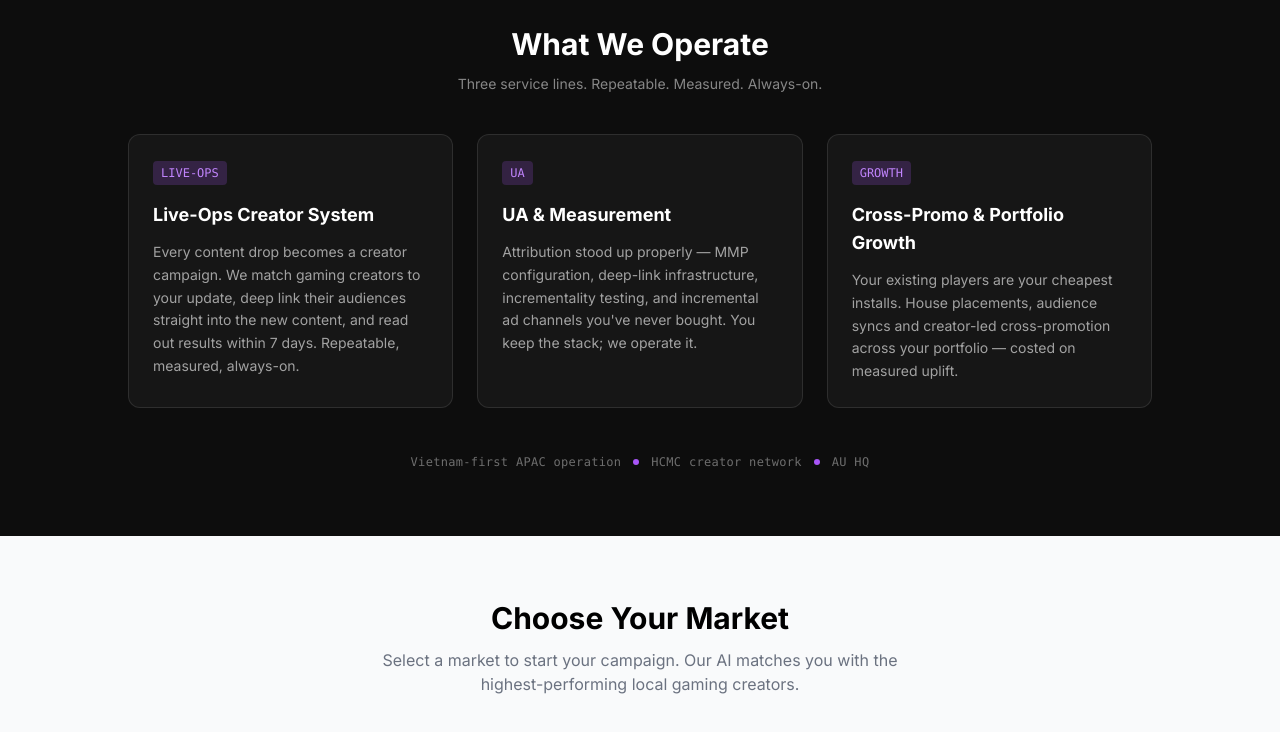
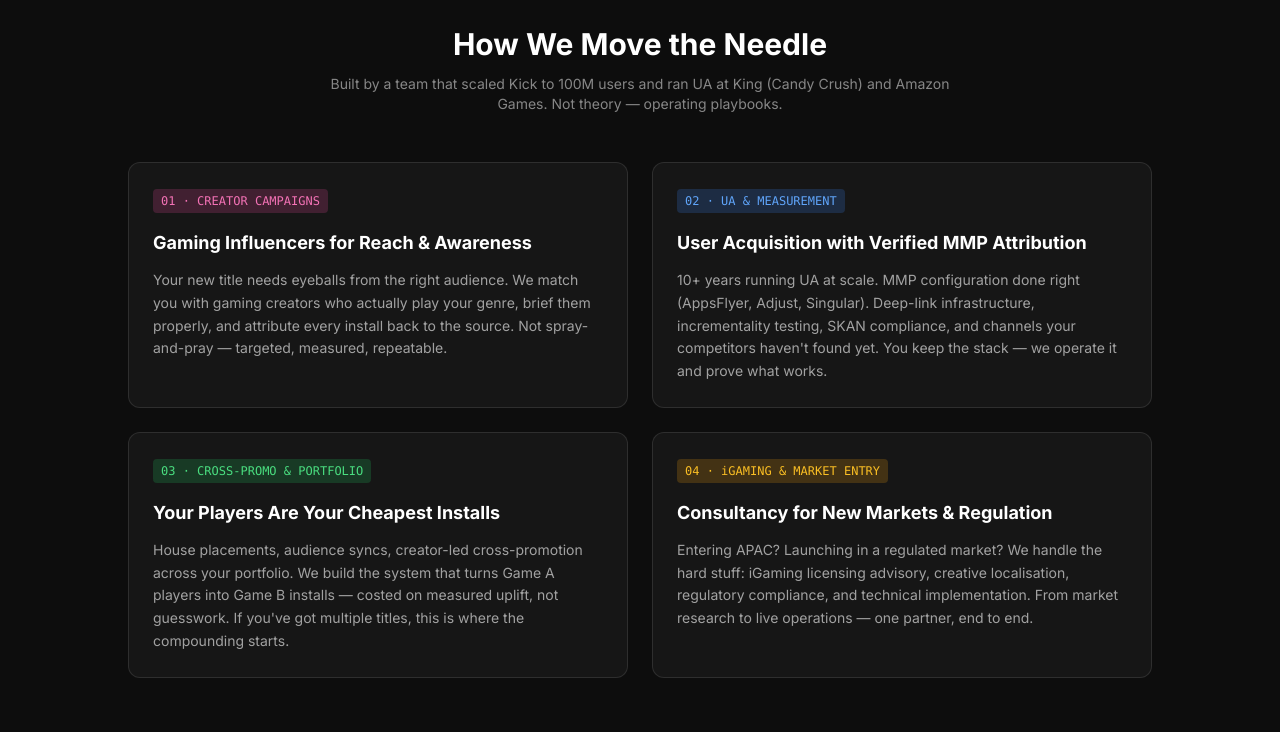
Before and after one commit to joelamoskirk-dotcom/gamefluence, a Next.js app: page / in a window 1280 px wide. Shown: the part 1020-1752 px from the top of the page. Built offline with nearby package versions, Linux system fonts and the light colour scheme.

Commit message:
Homepage overhaul: 4 service pillars, personality, creator page 'Get Paid to Game'

```diff
--- a/app/creators/page.tsx
+++ b/app/creators/page.tsx
@@ -7,19 +7,22 @@ export default function CreatorsPage() {
     <main className="container mx-auto px-4 py-12">
       {/* Hero */}
       <div className="text-center max-w-3xl mx-auto mb-16">
-        <h1 className="text-4xl font-bold mb-4">
-          We Match You With the Right Creators
+        <div className="inline-flex items-center gap-2 bg-green-50 border border-green-200 rounded-full px-4 py-1.5 mb-6 text-sm text-green-700">
+          <span className="w-2 h-2 bg-green-500 rounded-full animate-pulse" />
+          Accepting AU &amp; APAC creators
+        </div>
+        <h1 className="text-4xl sm:text-5xl font-bold mb-4">
+          Get Paid to Game
         </h1>
-        <p className="text-lg text-gray-600 mb-8">
-          Our roster is private. We use AI-powered matching to connect your brand with
-          verified APAC gaming creators who fit your campaign goals, audience, and budget.
+        <p className="text-lg text-gray-600 mb-8 max-w-2xl mx-auto">
+          We connect gaming creators with brands who pay properly and fast. No chasing invoices. No content you wouldn&apos;t make anyway. Non-exclusive. 4-day payment. Keep your audience, keep your style.
         </p>
         <div className="flex justify-center gap-4">
+          <Link href="/talent-signup">
+            <Button>Apply Now — 2 Minutes</Button>
+          </Link>
           <Link href="/get-started">
-            <Button>Get Matched</Button>
-          </Link>
-          <Link href="/creator-signup">
-            <Button variant="outline">Join as Creator</Button>
+            <Button variant="outline">I&apos;m a Brand</Button>
           </Link>
         </div>
       </div>
--- a/app/page.tsx
+++ b/app/page.tsx
@@ -99,48 +99,58 @@ export default function Home() {
         </div>
       </section>
 
-      {/* ── SERVICES (G-06) ── */}
+      {/* ── SERVICES ── */}
       <section className="py-16 bg-[#0D0D0D]">
         <div className="container mx-auto px-4">
-          <h2 className="text-2xl sm:text-3xl font-bold text-white text-center mb-3">What We Operate</h2>
-          <p className="text-white/50 text-center mb-10 max-w-xl mx-auto text-sm">
-            Three service lines. Repeatable. Measured. Always-on.
+          <h2 className="text-2xl sm:text-3xl font-bold text-white text-center mb-3">How We Move the Needle</h2>
+          <p className="text-white/50 text-center mb-12 max-w-2xl mx-auto text-sm">
+            Built by a team that scaled Kick to 100M users and ran UA at King (Candy Crush) and Amazon Games. Not theory — operating playbooks.
           </p>
 
-          <div className="grid grid-cols-1 md:grid-cols-3 gap-6 max-w-5xl mx-auto">
-            <div className="bg-[#161616] border border-white/10 rounded-xl p-6">
-              <div className="inline-block bg-purple-500/20 text-purple-400 text-xs font-mono px-2 py-1 rounded mb-4">LIVE-OPS</div>
-              <h3 className="text-white font-bold text-lg mb-3">Live-Ops Creator System</h3>
+          <div className="grid grid-cols-1 md:grid-cols-2 gap-6 max-w-5xl mx-auto">
+            <div className="bg-[#161616] border border-white/10 rounded-xl p-6 hover:border-purple-500/30 transition">
+              <div className="inline-block bg-pink-500/20 text-pink-400 text-xs font-mono px-2 py-1 rounded mb-4">01 · CREATOR CAMPAIGNS</div>
+              <h3 className="text-white font-bold text-lg mb-3">Gaming Influencers for Reach &amp; Awareness</h3>
               <p className="text-white/60 text-sm leading-relaxed">
-                Every content drop becomes a creator campaign. We match gaming creators to your update, deep link their audiences straight into the new content, and read out results within 7 days. Repeatable, measured, always-on.
+                Your new title needs eyeballs from the right audience. We match you with gaming creators who actually play your genre, brief them properly, and attribute every install back to the source. Not spray-and-pray — targeted, measured, repeatable.
               </p>
             </div>
 
-            <div className="bg-[#161616] border border-white/10 rounded-xl p-6">
-              <div className="inline-block bg-purple-500/20 text-purple-400 text-xs font-mono px-2 py-1 rounded mb-4">UA</div>
-              <h3 className="text-white font-bold text-lg mb-3">UA &amp; Measurement</h3>
+            <div className="bg-[#161616] border border-white/10 rounded-xl p-6 hover:border-purple-500/30 transition">
+              <div className="inline-block bg-blue-500/20 text-blue-400 text-xs font-mono px-2 py-1 rounded mb-4">02 · UA &amp; MEASUREMENT</div>
+              <h3 className="text-white font-bold text-lg mb-3">User Acquisition with Verified MMP Attribution</h3>
               <p className="text-white/60 text-sm leading-relaxed">
-                Attribution stood up properly — MMP configuration, deep-link infrastructure, incrementality testing, and incremental ad channels you&apos;ve never bought. You keep the stack; we operate it.
+                10+ years running UA at scale. MMP configuration done right (AppsFlyer, Adjust, Singular). Deep-link infrastructure, incrementality testing, SKAN compliance, and channels your competitors haven&apos;t found yet. You keep the stack — we operate it and prove what works.
               </p>
             </div>
 
-            <div className="bg-[#161616] border border-white/10 rounded-xl p-6">
-              <div className="inline-block bg-purple-500/20 text-purple-400 text-xs font-mono px-2 py-1 rounded mb-4">GROWTH</div>
-              <h3 className="text-white font-bold text-lg mb-3">Cross-Promo &amp; Portfolio Growth</h3>
+            <div className="bg-[#161616] border border-white/10 rounded-xl p-6 hover:border-purple-500/30 transition">
+              <div className="inline-block bg-green-500/20 text-green-400 text-xs font-mono px-2 py-1 rounded mb-4">03 · CROSS-PROMO &amp; PORTFOLIO</div>
+              <h3 className="text-white font-bold text-lg mb-3">Your Players Are Your Cheapest Installs</h3>
               <p className="text-white/60 text-sm leading-relaxed">
-                Your existing players are your cheapest installs. House placements, audience syncs and creator-led cross-promotion across your portfolio — costed on measured uplift.
+                House placements, audience syncs, creator-led cross-promotion across your portfolio. We build the system that turns Game A players into Game B installs — costed on measured uplift, not guesswork. If you&apos;ve got multiple titles, this is where the compounding starts.
+              </p>
+            </div>
+
+            <div className="bg-[#161616] border border-white/10 rounded-xl p-6 hover:border-purple-500/30 transition">
+              <div className="inline-block bg-amber-500/20 text-amber-400 text-xs font-mono px-2 py-1 rounded mb-4">04 · iGAMING &amp; MARKET ENTRY</div>
+              <h3 className="text-white font-bold text-lg mb-3">Consultancy for New Markets &amp; Regulation</h3>
+              <p className="text-white/60 text-sm leading-relaxed">
+                Entering APAC? Launching in a regulated market? We handle the hard stuff: iGaming licensing advisory, creative localisation, regulatory compliance, and technical implementation. From market research to live operations — one partner, end to end.
               </p>
             </div>
           </div>
 
-          {/* G-09: APAC proof strip */}
-          <div className="mt-10 text-center">
-            <div className="inline-flex items-center gap-3 text-white/40 text-xs font-mono tracking-wide">
-              <span>Vietnam-first APAC operation</span>
+          {/* Proof strip */}
+          <div className="mt-12 text-center">
+            <div className="inline-flex items-center gap-3 text-white/40 text-xs font-mono tracking-wide flex-wrap justify-center">
+              <span>Ex-Amazon Games</span>
               <span className="w-1.5 h-1.5 bg-purple-500 rounded-full" />
-              <span>HCMC creator network</span>
+              <span>Ex-King (Candy Crush)</span>
               <span className="w-1.5 h-1.5 bg-purple-500 rounded-full" />
-              <span>AU HQ</span>
+              <span>Scaled Kick to 100M</span>
+              <span className="w-1.5 h-1.5 bg-purple-500 rounded-full" />
+              <span>AU HQ · APAC Network</span>
             </div>
           </div>
         </div>
@@ -174,14 +184,15 @@ export default function Home() {
       {/* ── HOW IT WORKS ── */}
       <section className="py-16 bg-white">
         <div className="container mx-auto px-4">
-          <h2 className="text-2xl sm:text-3xl font-bold text-center mb-12">How Agencies Use Gamefluence</h2>
+          <h2 className="text-2xl sm:text-3xl font-bold text-center mb-3">Launch in Under 5 Minutes</h2>
+          <p className="text-gray-500 text-center mb-12 max-w-xl mx-auto text-sm">No 6-week onboarding. No "let&apos;s schedule a sync." Brief us, we match creators, you launch.</p>
 
           <div className="grid grid-cols-1 md:grid-cols-4 gap-8 max-w-5xl mx-auto">
             {[
-              { step: '1', icon: '🎯', title: 'Submit Brief', desc: 'Select market, genre, budget. Our AI analyses your brief against historical campaign data.' },
-              { step: '2', icon: '🤖', title: 'AI Matches Creators', desc: 'Machine learning scores every creator on ROI history, engagement, audience quality and brand safety.' },
-              { step: '3', icon: '💳', title: 'Pay & Launch', desc: 'Secure Stripe checkout. On-platform creators activate instantly. Others enter smart outreach.' },
-              { step: '4', icon: '📊', title: 'Track & Optimise', desc: 'Real-time attribution via AppsFlyer, Adjust, UTM or promo codes. Every install tracked.' },
+              { step: '1', icon: '🎯', title: 'Drop Your Brief', desc: 'Market, genre, budget, timeline. Our system scores your brief against live creator performance data.' },
+              { step: '2', icon: '🤖', title: 'We Match & Vet', desc: 'AI + human curation. Every creator vetted on actual ROI history, audience quality, and brand safety. No bots.' },
+              { step: '3', icon: '🚀', title: 'Go Live', desc: 'Creators activate within days. Deep-linked, tracked, attributed. You see results in real-time, not a PDF next month.' },
+              { step: '4', icon: '📊', title: 'Prove It Worked', desc: 'MMP-verified attribution. Per-creator CPI, ROAS, incrementality. Exportable for your board deck or client report.' },
             ].map(s => (
               <div key={s.step} className="text-center">
                 <div className="w-14 h-14 rounded-2xl bg-primary/10 flex items-center justify-center text-2xl mx-auto mb-4">{s.icon}</div>
```
